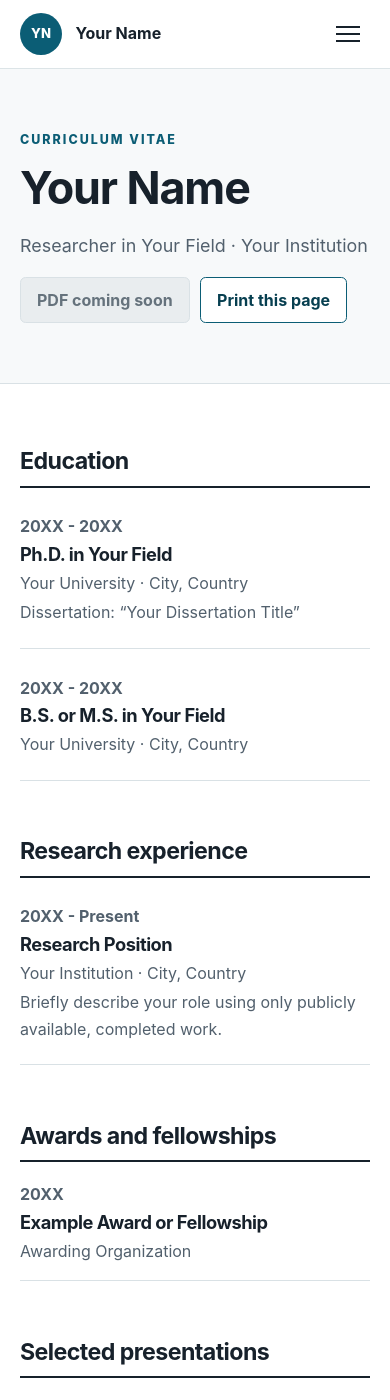
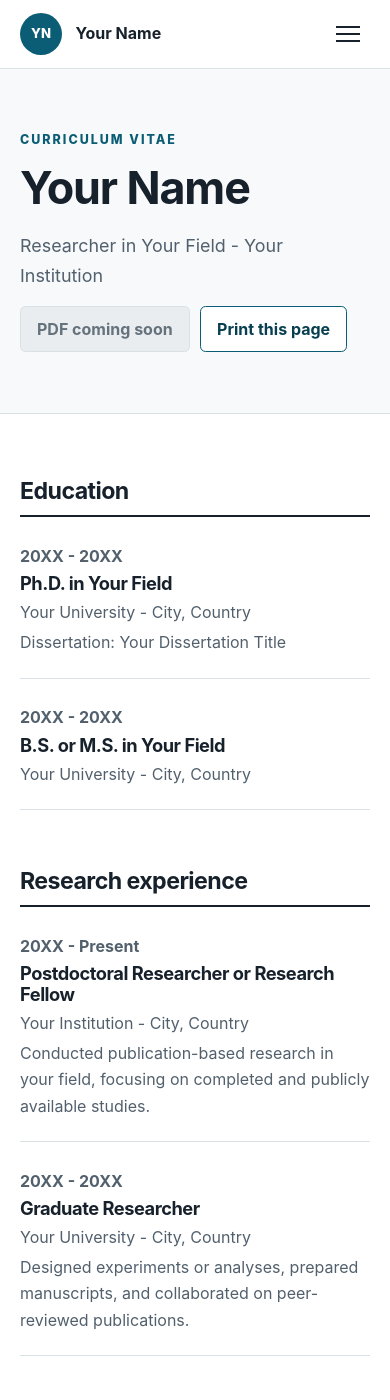
Before and after one commit to yuyeolchoi/yuyeolchoi.github.io, a Jekyll site: the page built from cv.html, in a window 390 px wide and 1400 px high. Built offline with Jekyll 4.4.1, drawn with Linux system fonts in a browser that asks for light colours; some of the changed text lies outside the part shown.

Commit message:
Split CV sections into dedicated pages

```diff
--- a/_data/cv.yml
+++ b/_data/cv.yml
@@ -3,7 +3,7 @@
     institution: "Your University"
     location: "City, Country"
     period: "20XX - 20XX"
-    details: "Dissertation: “Your Dissertation Title”"
+    details: "Dissertation: Your Dissertation Title"
   - degree: "B.S. or M.S. in Your Field"
     institution: "Your University"
     location: "City, Country"
@@ -11,16 +11,44 @@
     details: ""
 
 experience:
-  - role: "Research Position"
+  - role: "Postdoctoral Researcher or Research Fellow"
     institution: "Your Institution"
     location: "City, Country"
     period: "20XX - Present"
-    details: "Briefly describe your role using only publicly available, completed work."
+    details: "Conducted publication-based research in your field, focusing on completed and publicly available studies."
+    featured: true
+  - role: "Graduate Researcher"
+    institution: "Your University"
+    location: "City, Country"
+    period: "20XX - 20XX"
+    details: "Designed experiments or analyses, prepared manuscripts, and collaborated on peer-reviewed publications."
+    featured: true
+
+funding:
+  - title: "Example Research Fellowship"
+    organization: "Funding Organization"
+    amount: "Optional amount"
+    period: "20XX - 20XX"
+    details: "Competitive fellowship supporting dissertation or postdoctoral research."
+    featured: true
+  - title: "Example Travel Grant"
+    organization: "Academic Society"
+    amount: ""
+    period: "20XX"
+    details: "Supported presentation of published research at an international conference."
+    featured: true
 
 awards:
-  - title: "Example Award or Fellowship"
+  - title: "Example Best Paper Award"
     organization: "Awarding Organization"
     year: "20XX"
+    details: "Recognized a peer-reviewed publication or conference presentation."
+    featured: true
+  - title: "Example Graduate Research Award"
+    organization: "Your University"
+    year: "20XX"
+    details: "Awarded for research excellence and publication record."
+    featured: true
 
 presentations:
   - title: "Example Invited Talk or Conference Presentation"
@@ -38,3 +66,25 @@
   - role: "Reviewer or Academic Service Role"
     organization: "Journal, Society, or Event"
     period: "20XX - Present"
+
+skills:
+  - category: "Research methods"
+    items:
+      - "Method or instrument one"
+      - "Method or instrument two"
+      - "Data analysis workflow"
+  - category: "Computing"
+    items:
+      - "Python or R"
+      - "Data visualization"
+      - "Scientific writing tools"
+
+software:
+  - title: "Example Analysis Script or Dataset"
+    description: "A public repository, dataset, or protocol connected to published work."
+    url: ""
+
+memberships:
+  - organization: "Example Academic Society"
+    role: "Member"
+    period: "20XX - Present"
--- a/assets/css/style.css
+++ b/assets/css/style.css
@@ -156,6 +156,22 @@
 .tag-list { display: flex; flex-wrap: wrap; gap: 0.75rem; margin: 0; padding: 0; list-style: none; }
 .tag-list li { padding: 0.5rem 0.9rem; border: 1px solid #b8cdd3; border-radius: 999px; background: white; }
 
+.summary-grid {
+  display: grid;
+  grid-template-columns: repeat(3, minmax(0, 1fr));
+  gap: 1rem;
+}
+.summary-card, .detail-card, .skill-group {
+  padding: 1.35rem;
+  border: 1px solid var(--line);
+  border-radius: 0.8rem;
+  background: white;
+  box-shadow: 0 10px 30px rgba(23, 33, 43, 0.05);
+}
+.summary-card h3 { margin-bottom: 0.65rem; }
+.summary-card p:not(.eyebrow), .detail-card p, .skill-group p { color: var(--muted); }
+.summary-card a { font-weight: 750; }
+
 .publication-list { border-top: 1px solid var(--line); }
 .publication {
   display: grid;
@@ -184,6 +200,13 @@
 }
 .year-group + .year-group { margin-top: 4rem; }
 .year-group > h2 { margin-bottom: 1rem; font-size: 1.6rem; }
+.detail-list { display: grid; gap: 1rem; }
+.detail-card h2 { font-size: 1.5rem; }
+.detail-card h2, .detail-card h3 { margin-bottom: 0.55rem; }
+.detail-card p:last-child { margin-bottom: 0; }
+.meta-line { font-weight: 650; }
+.experience-block + .experience-block { margin-top: 4rem; }
+.experience-block > h2 { margin-bottom: 1.2rem; font-size: 1.65rem; }
 
 .cv-actions { display: flex; flex-wrap: wrap; justify-content: flex-end; gap: 0.65rem; }
 .button {
@@ -211,6 +234,7 @@
 .cv-item p { margin: 0.2rem 0 0; color: var(--muted); }
 .cv-period { white-space: nowrap; font-weight: 650; }
 .cv-item.compact { padding-block: 1rem; }
+.skill-list { display: grid; gap: 1rem; grid-template-columns: repeat(2, minmax(0, 1fr)); margin-top: 1rem; }
 .prose { max-width: 740px; }
 .prose > p { margin-bottom: 1.5rem; font-size: 1.08rem; }
 .writing-note h2 { margin-bottom: 0.55rem; font-size: 1.15rem; }
@@ -249,6 +273,7 @@
   .hero-grid { grid-template-columns: 1fr; }
   .hero-image-wrap { width: min(72vw, 300px); }
   .heading-row { align-items: flex-start; flex-direction: column; gap: 1rem; }
+  .summary-grid, .skill-list { grid-template-columns: 1fr; }
   .publication { grid-template-columns: 1fr; gap: 0.25rem; }
   .publication-year { margin-bottom: 0; }
   .cv-actions { justify-content: flex-start; }
--- a/cv.html
+++ b/cv.html
@@ -10,7 +10,7 @@
     <div>
       <p class="eyebrow">Curriculum vitae</p>
       <h1>{{ site.author.name }}</h1>
-      <p>{{ site.author.role }} · {{ site.author.affiliation }}</p>
+      <p>{{ site.author.role }} - {{ site.author.affiliation }}</p>
     </div>
     <div class="cv-actions">
       {% if site.author.cv_pdf != "" %}
@@ -28,7 +28,7 @@
     <h2>Education</h2>
     {% for item in site.data.cv.education %}
       <article class="cv-item">
-        <div><h3>{{ item.degree }}</h3><p>{{ item.institution }}{% if item.location != "" %} · {{ item.location }}{% endif %}</p>{% if item.details != "" %}<p>{{ item.details }}</p>{% endif %}</div>
+        <div><h3>{{ item.degree }}</h3><p>{{ item.institution }}{% if item.location != "" %} - {{ item.location }}{% endif %}</p>{% if item.details != "" %}<p>{{ item.details }}</p>{% endif %}</div>
         <p class="cv-period">{{ item.period }}</p>
       </article>
     {% endfor %}
@@ -38,7 +38,17 @@
     <h2>Research experience</h2>
     {% for item in site.data.cv.experience %}
       <article class="cv-item">
-        <div><h3>{{ item.role }}</h3><p>{{ item.institution }}{% if item.location != "" %} · {{ item.location }}{% endif %}</p>{% if item.details != "" %}<p>{{ item.details }}</p>{% endif %}</div>
+        <div><h3>{{ item.role }}</h3><p>{{ item.institution }}{% if item.location != "" %} - {{ item.location }}{% endif %}</p>{% if item.details != "" %}<p>{{ item.details }}</p>{% endif %}</div>
+        <p class="cv-period">{{ item.period }}</p>
+      </article>
+    {% endfor %}
+  </section>
+
+  <section class="cv-section">
+    <h2>Grants and funding</h2>
+    {% for item in site.data.cv.funding %}
+      <article class="cv-item">
+        <div><h3>{{ item.title }}</h3><p>{{ item.organization }}{% if item.amount != "" %} - {{ item.amount }}{% endif %}</p>{% if item.details != "" %}<p>{{ item.details }}</p>{% endif %}</div>
         <p class="cv-period">{{ item.period }}</p>
       </article>
     {% endfor %}
@@ -47,21 +57,21 @@
   <section class="cv-section">
     <h2>Awards and fellowships</h2>
     {% for item in site.data.cv.awards %}
-      <article class="cv-item compact"><div><h3>{{ item.title }}</h3><p>{{ item.organization }}</p></div><p class="cv-period">{{ item.year }}</p></article>
+      <article class="cv-item compact"><div><h3>{{ item.title }}</h3><p>{{ item.organization }}</p>{% if item.details != "" %}<p>{{ item.details }}</p>{% endif %}</div><p class="cv-period">{{ item.year }}</p></article>
     {% endfor %}
   </section>
 
   <section class="cv-section">
     <h2>Selected presentations</h2>
     {% for item in site.data.cv.presentations %}
-      <article class="cv-item compact"><div><h3>{{ item.title }}</h3><p>{{ item.event }}{% if item.location != "" %} · {{ item.location }}{% endif %}</p></div><p class="cv-period">{{ item.year }}</p></article>
+      <article class="cv-item compact"><div><h3>{{ item.title }}</h3><p>{{ item.event }}{% if item.location != "" %} - {{ item.location }}{% endif %}</p></div><p class="cv-period">{{ item.year }}</p></article>
     {% endfor %}
   </section>
 
   <section class="cv-section">
     <h2>Teaching</h2>
     {% for item in site.data.cv.teaching %}
-      <article class="cv-item compact"><div><h3>{{ item.role }}</h3><p>{{ item.course }} · {{ item.institution }}</p></div><p class="cv-period">{{ item.period }}</p></article>
+      <article class="cv-item compact"><div><h3>{{ item.role }}</h3><p>{{ item.course }} - {{ item.institution }}</p></div><p class="cv-period">{{ item.period }}</p></article>
     {% endfor %}
   </section>
 
@@ -71,4 +81,30 @@
       <article class="cv-item compact"><div><h3>{{ item.role }}</h3><p>{{ item.organization }}</p></div><p class="cv-period">{{ item.period }}</p></article>
     {% endfor %}
   </section>
+
+  <section class="cv-section">
+    <h2>Technical skills</h2>
+    <div class="skill-list">
+      {% for group in site.data.cv.skills %}
+        <article class="skill-group">
+          <h3>{{ group.category }}</h3>
+          <p>{{ group.items | join: ", " }}</p>
+        </article>
+      {% endfor %}
+    </div>
+  </section>
+
+  <section class="cv-section">
+    <h2>Software, data, and protocols</h2>
+    {% for item in site.data.cv.software %}
+      <article class="cv-item compact"><div><h3>{{ item.title }}</h3><p>{{ item.description }}</p>{% if item.url != "" %}<p><a href="{{ item.url }}">Repository or resource</a></p>{% endif %}</div></article>
+    {% endfor %}
+  </section>
+
+  <section class="cv-section">
+    <h2>Professional memberships</h2>
+    {% for item in site.data.cv.memberships %}
+      <article class="cv-item compact"><div><h3>{{ item.organization }}</h3><p>{{ item.role }}</p></div><p class="cv-period">{{ item.period }}</p></article>
+    {% endfor %}
+  </section>
 </div>
```
Also changed, not shown: _data/navigation.yml (+6 -2 lines), awards.html (added, +29 -0 lines), experience.html (added, +65 -0 lines), funding.html (added, +29 -0 lines), index.html (+36 -3 lines), README.md.
